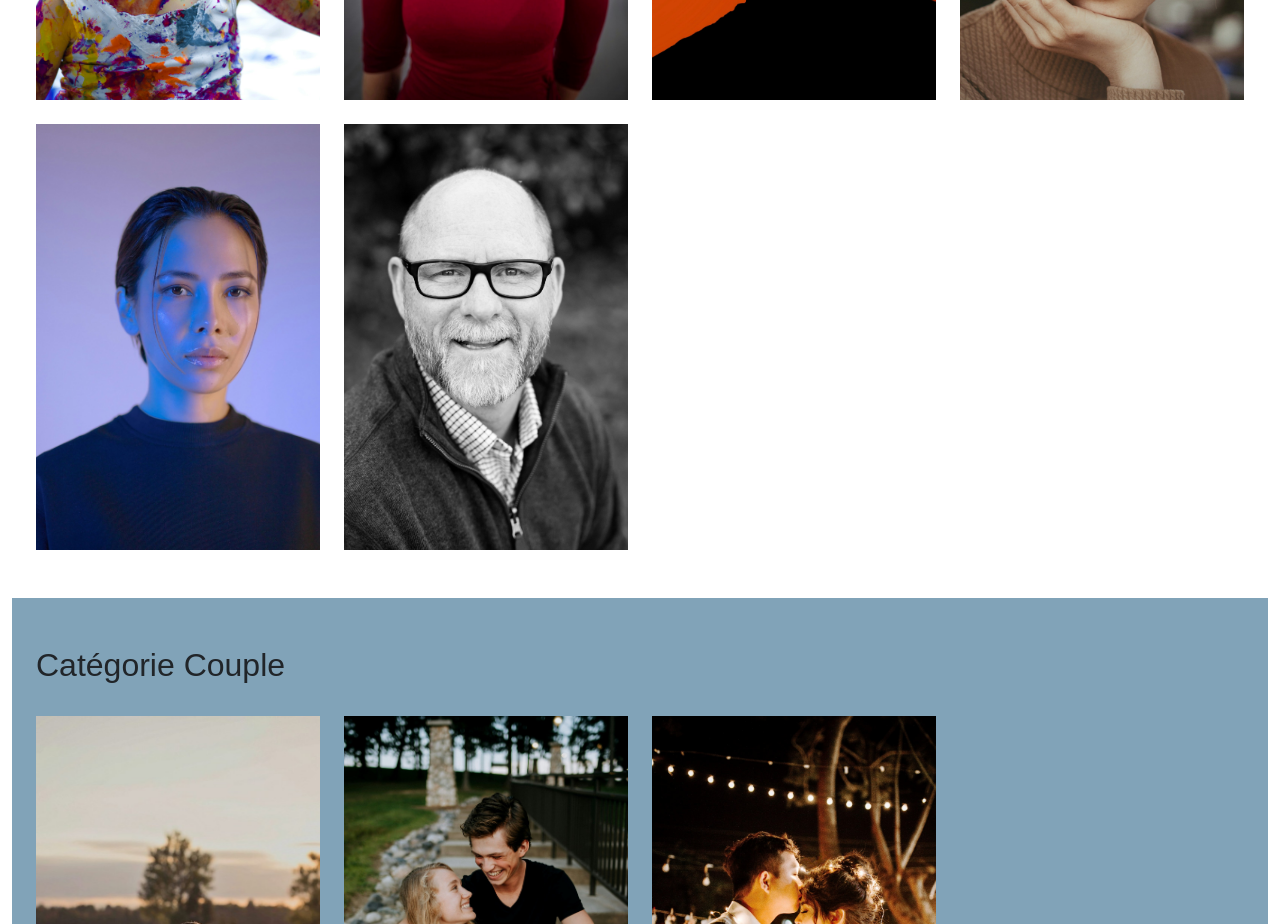
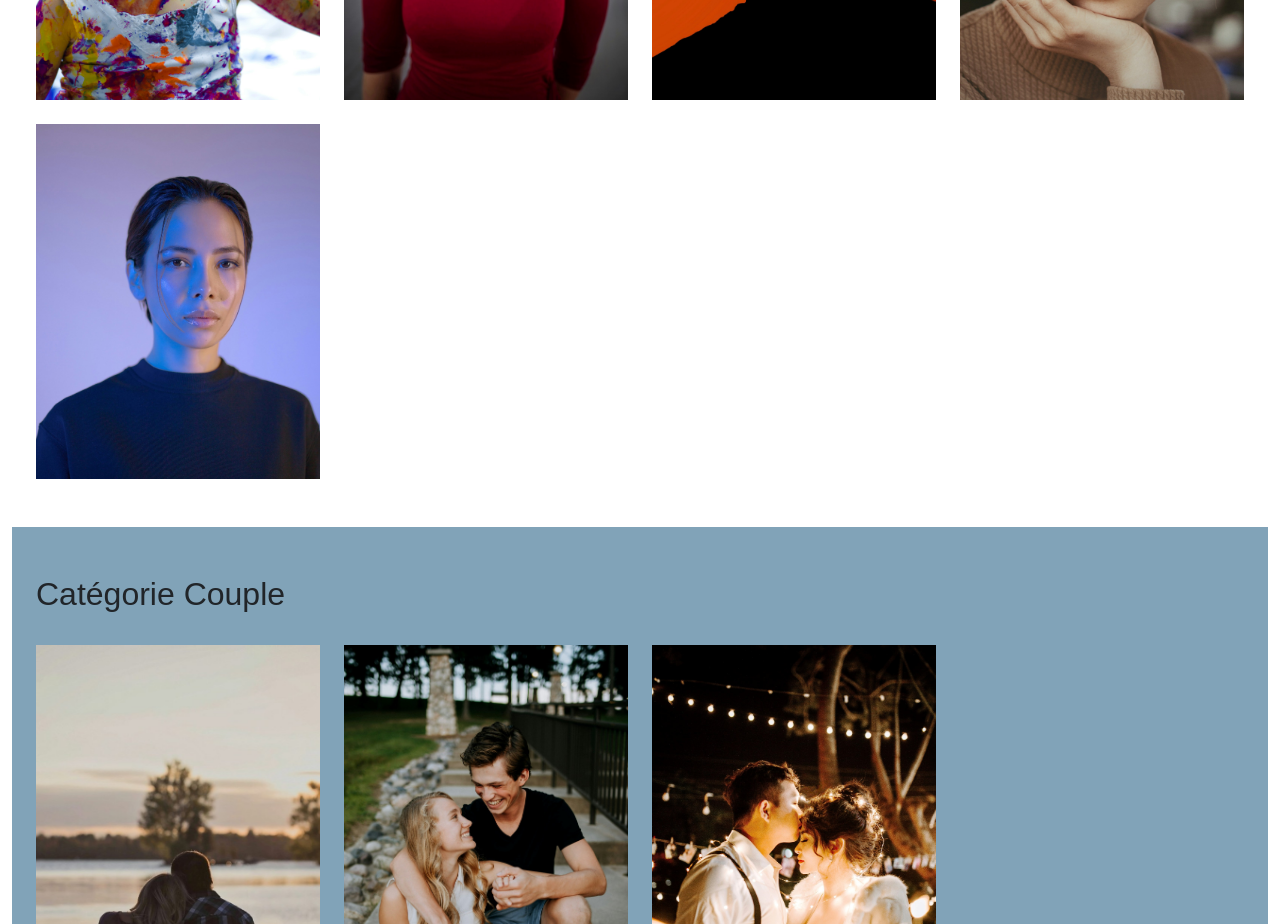
Before and after one commit to Gaelle-Bono/site-photos, an Eleventy site: page src/gallery.html in a window 1280 px wide. Shown: the part 960-1884 px from the top of the page. Built offline with nearby package versions, Linux system fonts and the light colour scheme; Eleventy itself is replaced by a stand-in of ours; files that its build step writes are made by us from their sources; a web font is replaced by a local one.

```diff
--- a/src/js/gallery.js
+++ b/src/js/gallery.js
@@ -1,4 +1,4 @@
-const portraits = ["portrait01.jpg","portrait02.jpg","portrait03.jpg","portrait04.jpg","portrait05.jpg","portrait06.jpg"];
+const portraits = ["portrait01.jpg","portrait02.jpg","portrait03.jpg","portrait04.jpg","portrait05.jpg"];
 const couples = ["couple01.jpg","couple02.jpg","couple03.jpg"];
 const marriages = ["mariage01.jpg","mariage02.jpg","mariage03.jpg", "mariage04.jpg", "mariage05.jpg"];
 const pregnancies = ["grossesse01.jpg","grossesse02.jpg","grossesse03.jpg"];
```
Also changed, not shown: src/assets/photos/portrait06.jpg (deleted).
